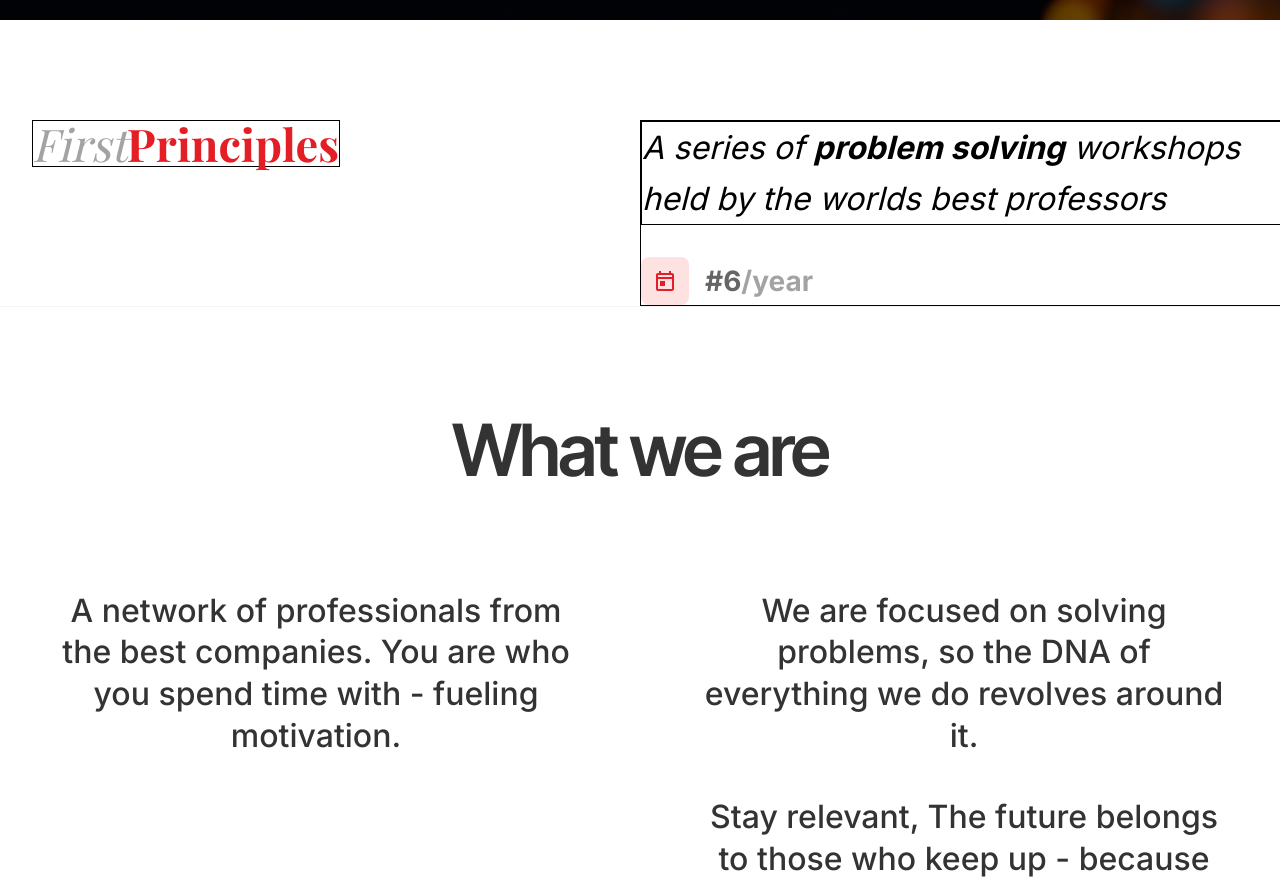
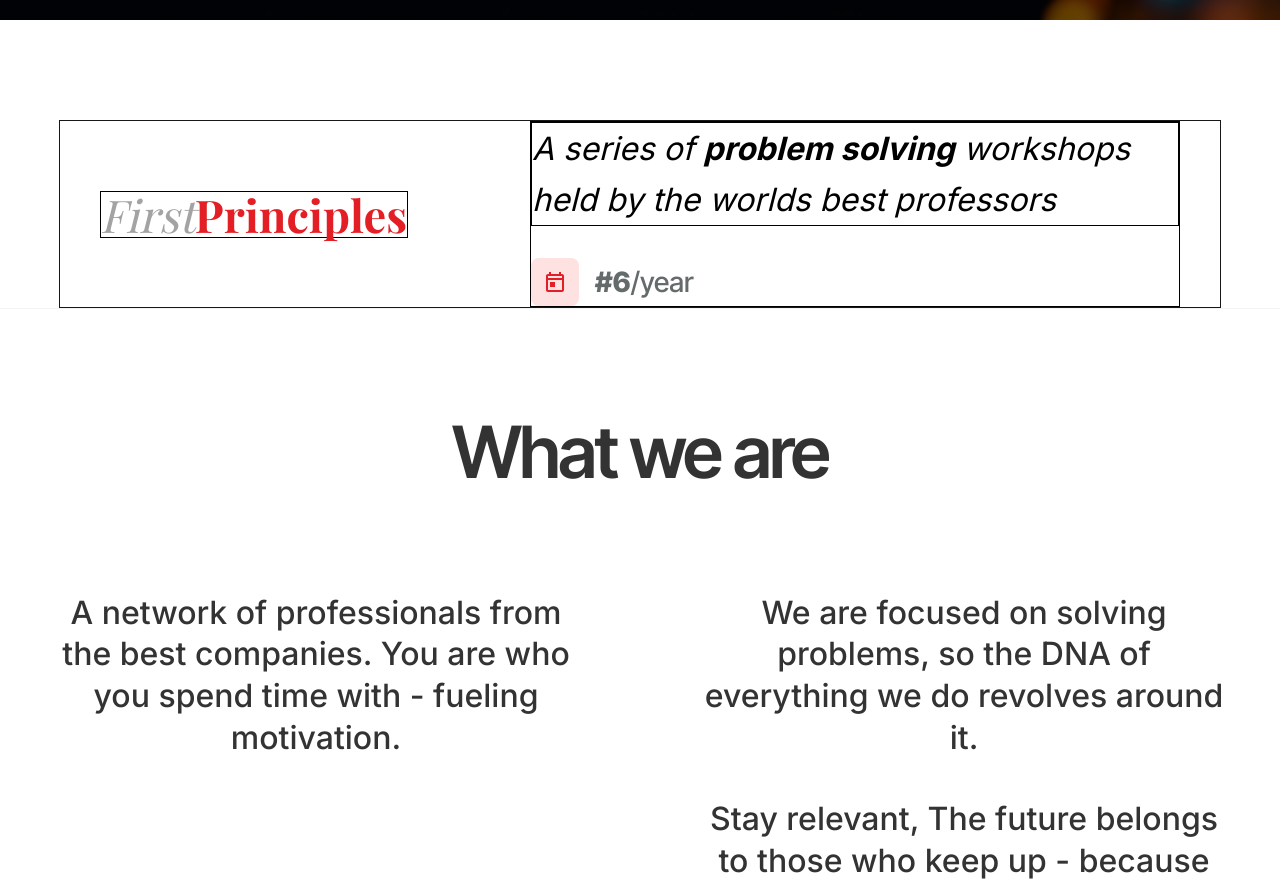
Before and after one commit to SRayyan555/pn, a Next.js app: page / in a window 1280 px wide. Shown: the part 1580-2465 px from the top of the page. Built offline with nearby package versions, Linux system fonts and the light colour scheme.

Commit message:
shifted to jsx

```diff
--- a/components/Different.tsx
+++ b/components/Different.jsx
@@ -6,7 +6,7 @@ export default function Different() {
         <div className="w-full flex flex-col">
           {/* First Principles Row */}
           <div className="w-full border-b border-zinc-100 flex justify-center">
-            <div className="w-full px-8 grid md:grid-cols-2 items-start">
+            <div className="w-full px-[40px] mx-[60px] gap-[122px] flex border  items-center">
               {/* Left Side: Title */}
               <div className="flex justify-center md:justify-end items-center w-[308px] border border-black">
                 <span className="font-serif italic text-[32px] md:text-[45px] text-[#A3A3A3] leading-none">
@@ -29,8 +29,8 @@ export default function Different() {
                       <path d="M19 4h-1V2h-2v2H8V2H6v2H5c-1.11 0-1.99.9-1.99 2L3 20c0 1.1.89 2 2 2h14c1.1 0 2-.9 2-2V6c0-1.1-.9-2-2-2zm0 16H5V10h14v10zm0-12H5V6h14v2zM7 12h5v5H7v-5z" />
                     </svg>
                   </div>
-                  <span className="font-sans font-bold leading-[120%] tracking-[0px] text-[24px] md:text-[28px]">
-                    <span className="text-[#666666] font-bold">#6</span>/year
+                  <span className="font-display text-[#656A6B] font-medium leading-[120%] tracking-[0px] text-[24px] md:text-[28px]">
+                    <span className=" font-bold">#6</span>/year
                   </span>
                 </div>
               </div>
--- a/components/Navbar.tsx
+++ b/components/Navbar.jsx
@@ -9,7 +9,7 @@ export default function Navbar() {
 
   const toggleMenu = () => setIsOpen(!isOpen);
 
-  const navigateTo = (path: string) => {
+  const navigateTo = (path) => {
     setIsOpen(false);
     router.push(path);
   };
```
Also changed, not shown: components/Footer.jsx (renamed from components/Footer.tsx), components/Hero.jsx (renamed from components/Hero.tsx), components/Membership.jsx (renamed from components/Membership.tsx), components/Tagline.jsx (renamed from components/Tagline.tsx), components/WhatWeAre.jsx (renamed from components/WhatWeAre.tsx), public/assets/Group.svg (added).
